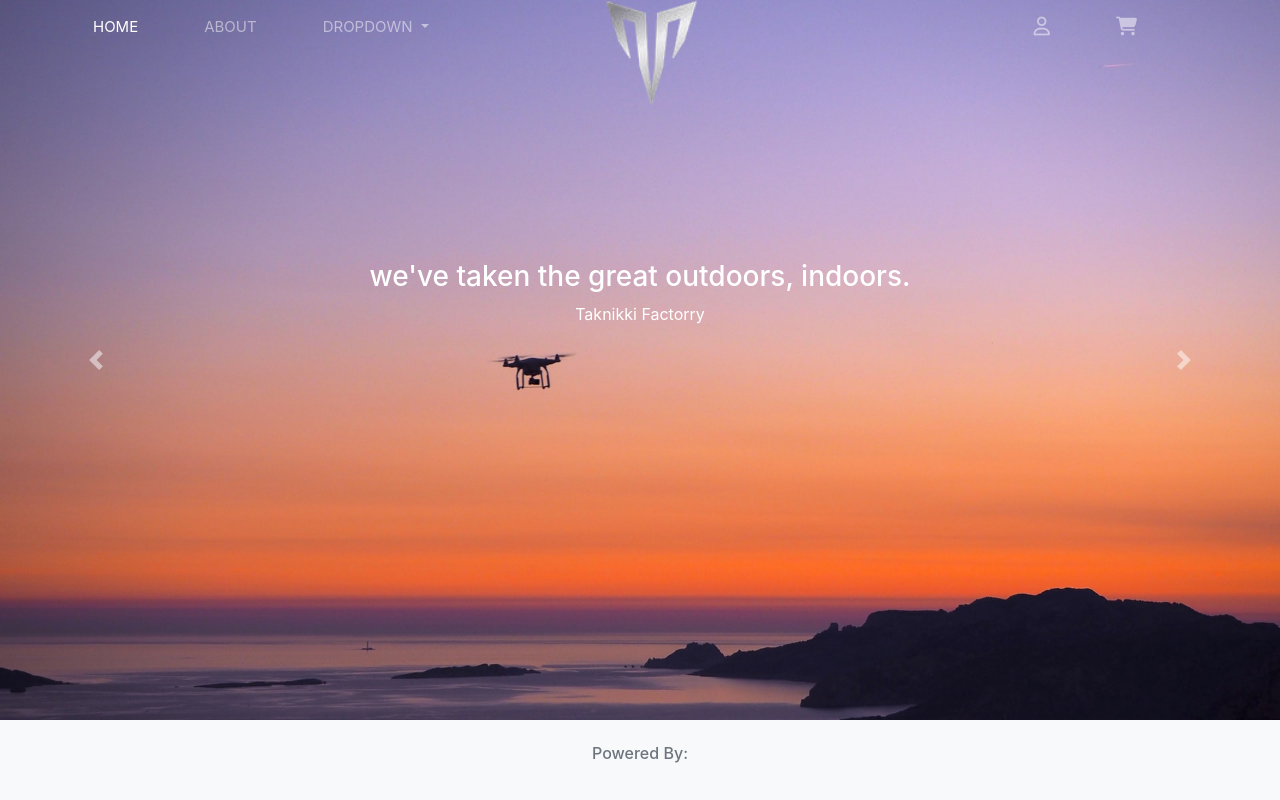
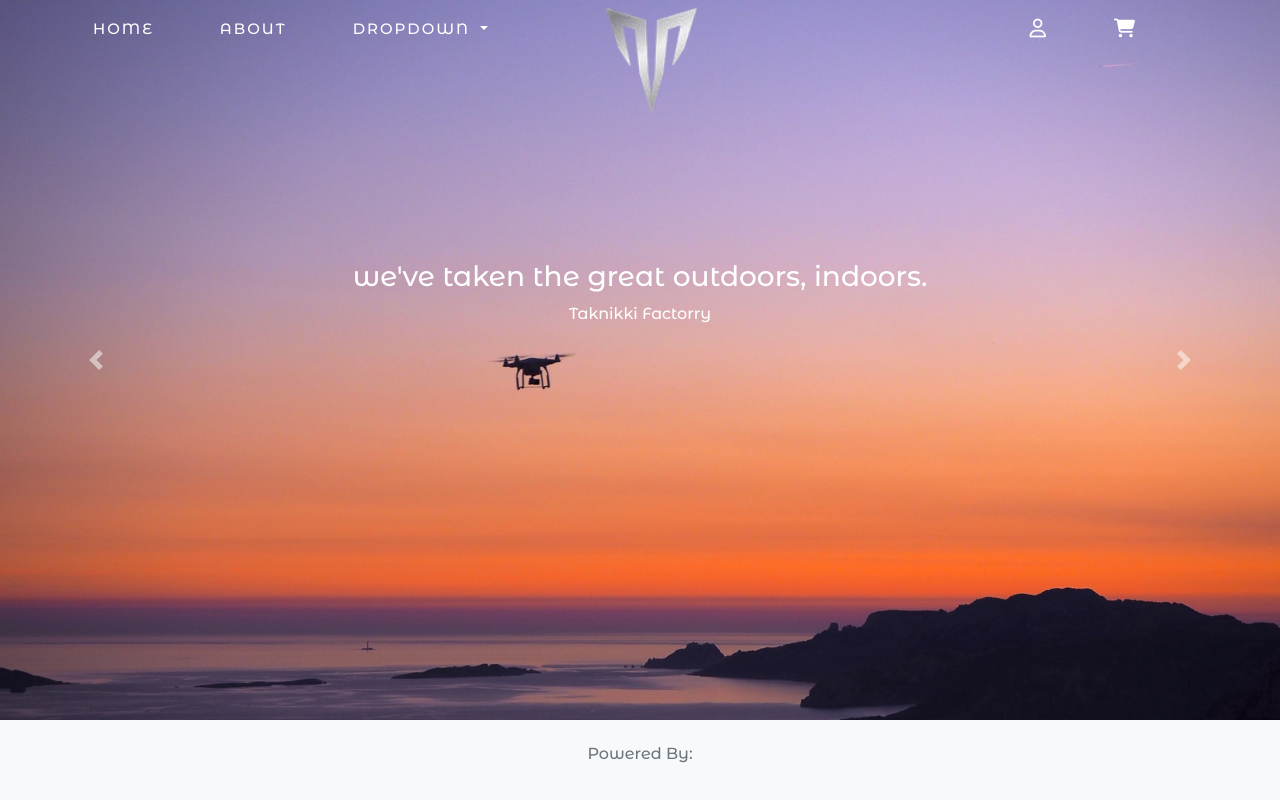
Before and after one commit to AJSTINGER98/E-Commerce-WebApp, a Vue app in the folder client/: page / in a window 1280 px wide. Shown: the top 800 px of the page. Built offline with nearby package versions, Linux system fonts and the light colour scheme.

Commit message:
navbar design phase-2

```diff
--- a/client/package.json
+++ b/client/package.json
@@ -9,6 +9,7 @@
   },
   "dependencies": {
     "core-js": "^3.6.5",
+    "jquery": "^3.5.1",
     "vue": "^2.6.11"
   },
   "devDependencies": {
--- a/client/public/index.html
+++ b/client/public/index.html
@@ -5,14 +5,16 @@
     <meta http-equiv="X-UA-Compatible" content="IE=edge">
     <meta name="viewport" content="width=device-width,initial-scale=1.0">
     <link rel="icon" href="<%= BASE_URL %>favicon.ico">
+    <link href="https://fonts.googleapis.com/css2?family=Montserrat+Alternates:wght@500;700&display=swap" rel="stylesheet">
+    <link rel="stylesheet" href="https://stackpath.bootstrapcdn.com/bootstrap/4.5.0/css/bootstrap.min.css" integrity="sha384-9aIt2nRpC12Uk9gS9baDl411NQApFmC26EwAOH8WgZl5MYYxFfc+NcPb1dKGj7Sk" crossorigin="anonymous">
     <link rel="stylesheet" href="css/app.css">
-    <link rel="stylesheet" href="https://stackpath.bootstrapcdn.com/bootstrap/4.5.0/css/bootstrap.min.css" integrity="sha384-9aIt2nRpC12Uk9gS9baDl411NQApFmC26EwAOH8WgZl5MYYxFfc+NcPb1dKGj7Sk" crossorigin="anonymous">
     <script src="https://kit.fontawesome.com/66b4200b0c.js" crossorigin="anonymous"></script>
     <title><%= htmlWebpackPlugin.options.title %></title>
     <style>
       html , body {
         overflow-x: hidden;
         scroll-behavior: smooth;
+        font-family: 'Montserrat Alternates', sans-serif;
       }
     </style>
   </head>
--- a/client/src/App.vue
+++ b/client/src/App.vue
@@ -1,9 +1,9 @@
 <template>
   <div id="#app">
-    <nav class="navbar navbar-expand-lg navbar-dark fixed-top" :class= "{'background-dark': hasScrolled,'bg-transparent' : !hasScrolled }">
+    <nav class="navbar navbar-expand-lg fixed-top" :class= "{'background-dark': hasScrolled,'bg-transparent' : !hasScrolled }">
       <a class="navbar-brand nav-header navbar-mobile" :class="{'nav-header-scroll': hasScrolled}"  href="#"><img src="./assets/nav-logo.png" alt="nav-logo"></a>
-      <button class="navbar-toggler border-0" type="button" data-toggle="collapse" data-target="" aria-controls="navbarSupportedContent" aria-expanded="false" aria-label="Toggle navigation" @click="isToggled = true, handleScroll()">
-        <span class="navbar-toggler-icon"></span>
+      <button class="navbar-toggler border-0" type="button" data-toggle="collapse" data-target="" aria-controls="navbarSupportedContent" aria-expanded="false" aria-label="Toggle navigation" @click="isToggled = true">
+        <span class="">&#9776;</span>
       </button>
       <!-- NAVBAR -->
       <div class="collapse navbar-collapse container" :class="{'navbar-small' : hasScrolled,}" v-if="checkWidth">
@@ -14,23 +14,30 @@
           <li class="nav-item">
             <a class="nav-link" href="#"><span>ABOUT</span></a>
           </li>
-          <li class="nav-item dropdown">
-            <a class="nav-link dropdown-toggle " href="#" id="navbarDropdown" role="button" data-toggle="dropdown" aria-haspopup="true" aria-expanded="false">
+          <li class="nav-item dropdown show">
+            <a class="nav-link dropdown-toggle " href="#" id="navbarDropdown" role="button">
               DROPDOWN
             </a>
-            <div class="dropdown-menu" aria-labelledby="navbarDropdown">
+            <div class="dropdown-menu show" aria-labelledby="navbarDropdown">
               <a class="dropdown-item" href="#">ACTION</a>
-              <a class="dropdown-item" href="#">ANOTHER aCTION</a>
+              <a class="dropdown-item" href="#">ANOTHER ACTION</a>
               <div class="dropdown-divider"></div>
+              <a class="dropdown-item" href="#">SOMETHING ELSE</a>
+              <a class="dropdown-item" href="#">SOMETHING ELSE</a>
+              <a class="dropdown-item" href="#">SOMETHING ELSE</a>
+              <a class="dropdown-item" href="#">SOMETHING ELSE</a>
+              <a class="dropdown-item" href="#">SOMETHING ELSE</a>
+              <a class="dropdown-item" href="#">SOMETHING ELSE</a>
+              <a class="dropdown-item" href="#">SOMETHING ELSE</a>
               <a class="dropdown-item" href="#">SOMETHING ELSE</a>
             </div>
           </li>
-          <div class="ml-auto d-flex d-inline-block">
+          <div class="div-icons ml-auto d-flex d-inline-block">
             <li class="nav-item">
-              <a class="nav-link" href="#" @click="isModalVisible = true"><i class="far fa-user fa-lg"></i></a>
+              <a class="nav-link icons" href="#" @click="isModalVisible = true"><i class="far fa-user fa-lg"></i></a>
             </li>
-            <li class="">
-              <a class="nav-link" href="#" @click="isModalVisible = true"><i class="fas fa-shopping-cart fa-lg"></i></a>
+            <li class="nav-item">
+              <a class="nav-link icons" href="#"><i class="fas fa-shopping-cart fa-lg"></i></a>
             </li>
           </div>
         </ul>
@@ -45,16 +52,19 @@
           <li class="nav-item">
             <a class="nav-link" href="#"> ABOUT</a>
           </li>
-          <li class="nav-item dropdown">
-            <a class="nav-link dropdown-toggle " href="#" id="navbarDropdown" role="button" data-toggle="dropdown" aria-haspopup="true" aria-expanded="false">
+          <li class="nav-item dropdown show">
+            <a class="nav-link" href="#" id="navbarDropdown" role="button" @click="toggleDropdown = !toggleDropdown">
               DROPDOWN
             </a>
-            <div class="dropdown-menu" aria-labelledby="navbarDropdown">
+            <div class="dropdown-menu show" aria-labelledby="navbarDropdown" :class="{'sidebar-dropdown-active': toggleDropdown ,'sidebar-dropdown-inactive': !toggleDropdown}">
               <a class="dropdown-item py-2 px-4" href="#">ACTION</a>
               <a class="dropdown-item py-2 px-4" href="#">ANOTHER ACTION</a>
               <div class="dropdown-divider m-0"></div>
               <a class="dropdown-item py-2 px-4" href="#">SOMETHING ELSE HERE</a>
             </div>
+          </li>
+          <li class="nav-item">
+            <a class="nav-link" href="#">CART</a>
           </li>
           <li class="nav-item">
             <a class="nav-link" href="#" @click="isModalVisible = true">LOGIN</a>
@@ -63,7 +73,7 @@
         </ul>
       </div>
     </nav>
-    <!-- Login/SIgnUp Component -->
+    <!-- Login/SignUp Component -->
     <home :class="{'blur-effect' : isModalVisible}"></home>
     <component :is="currentAuthPage" v-show="isModalVisible" @close="closeModal()" @change="currentAuthPage = $event"></component>
     <!-- Footer -->
@@ -117,9 +127,11 @@
 import signUp from './components/Auth/SignUp.vue';
 
 
+
 export default {
   data (){
     return {
+      toggleDropdown :false,
       hasScrolled : false,
       isToggled : false,
       updateScroll : window.scrollY,
@@ -136,12 +148,13 @@
     window.addEventListener('scroll', this.handleScroll);
     window.addEventListener('resize',this.windowSize);
     this.windowSize();
+
   },
 
   methods: {
     handleScroll(){
       this.updateScroll = window.scrollY;
-      if(window.scrollY > 100 || this.isToggled){
+      if(window.scrollY > 100){
         this.hasScrolled = true;
       } else{
         this.hasScrolled = false;
@@ -157,7 +170,7 @@
     windowSize() {
       this.window.width = window.innerWidth;
       this.window.height = window.innerHeight;
-    }
+    },
 
 
   },
@@ -178,6 +191,8 @@
 <style scoped>
   .navbar{
     transition: background 0.5s;
+    font-size: 15px;
+    padding: 10px 0;
   }
 
   .navbar ul li {
@@ -202,16 +217,9 @@
     padding-top: 40px;
     transform: scale(0.8);
   }
-  .navbar{
-    font-size: 15px;
-  }
 
   .background-dark {
     background-color: black;
-    color: white;
-
-  }
-  .nav-body a{
     color: white;
 
   }
@@ -227,6 +235,34 @@
     }
   }
 
+
+  .navbar-collapse .dropdown .dropdown-menu {
+    border-radius: 0;
+    background: white;
+    color: black;
+    margin-right: 5px;
+    padding: 0;
+    border-radius: 5px;
+    max-height: 0;
+    transition: all 0.5s ease-in-out;
+    overflow: hidden;
+    height: auto;
+    visibility: collapse;
+
+  }
+
+  .navbar-collapse .dropdown:hover .dropdown-menu, .navbar-collapse .dropdown:focus .dropdown-menu{
+    max-height: 100vh;
+    visibility: visible;
+
+  }
+
+  .navbar-collapse .dropdown-menu .dropdown-item:hover , .navbar-collapse .dropdown-menu .dropdown-item:focus{
+    background: black;
+    color: white;
+  }
+
+
   .sidebar {
     position: absolute;
     left: 0;
@@ -235,16 +271,20 @@
     height: 100vh;
     width: 0;
     color: white;
-    transition: width 0.7s ease;
+    transition: width 0.5s ease-in-out 0.2s;
     overflow-x: hidden;
     z-index: 1;
+    padding: 4px;
+    margin: 0;
+    padding: 0;
+
   }
   .sidebar-active {
+    width: 350px;
 
-    width: 250px;
   }
   .sidebar ul {
-    position: sticky;
+
     margin-left: 5px;
   }
   .sidebar ul li {
@@ -254,24 +294,41 @@
     width: 100%;
   }
 
-  .dropdown-menu {
-    transition: all 0.3s ease;
+  .sidebar-dropdown-active{
+    max-height: 50vh;
+    transition: max-height 1.2s ease-in-out;
+  }
+  .sidebar-dropdown-inactive{
+    max-height: 0vh;
+    transition: max-height 0.7s ease;
+  }
+  .sidebar .dropdown-menu {
     border-radius: 0;
     background: black;
     color: white;
     margin-right: 5px;
-    border: 1px solid white;
     padding: 0;
+    overflow: hidden;
+    height: auto;
+
+
   }
 
-  .dropdown-menu .dropdown-item:hover{
+  .sidebar .dropdown-menu a{
+    color: inherit;
+  }
+
+  .nav-link {
+    color: white;
+    text-decoration: none;
+    letter-spacing: 2px;
+  }
+
+
+
+  .sidebar .dropdown-menu .dropdown-item:hover , .sidebar .dropdown-menu .dropdown-item:focus{
     background: white;
     color: black;
-  }
-
-  .sidebar ul li a {
-    color: inherit;
-    text-decoration: none;
   }
 
   .sidebar .closebtn {
@@ -284,6 +341,8 @@
     padding-top: 4px;
     height: 10%;
   }
+
+
   .nav-link span::after{
     content: '';
     display: block;
@@ -292,13 +351,28 @@
     background-color: white  ;
     bottom: 0;
     left: 0;
-    transform: scaleX(0);
-    transition: transform 0.3s ease-in-out;
+    margin-top: 10px;
+    opacity: 0;
+    /* transform: scaleX(0); */
+    transition: all 0.3s ease-in-out;
   }
 
 
   .nav-link:hover span:after {
-    transform: scaleX(1);
+    /* transform: scaleX(1); */
+    margin-top: 0;
+    opacity: 1;
   }
 
+  .navbar-toggler span{
+    color: white;
+    width: 20px;
+    height: 30px;
+  }
+  .div-icons .icons{
+    transition: transform 0.5s ease-out;
+  }
+  .div-icons .icons:hover{
+    transform: scale(1.3);
+  }
 </style>
--- a/client/src/main.js
+++ b/client/src/main.js
@@ -1,8 +1,18 @@
-import Vue from 'vue'
-import App from './App.vue'
+import Vue from 'vue';
+import App from './App.vue';
+import Jquery from 'jquery';
 
-Vue.config.productionTip = false
+Vue.config.productionTip = false;
+
+// Vue.use({
+//   install (Vue) {
+//     Vue.jquery = Jquery;
+//     Vue.prototype.$jquery = Jquery;
+//   }
+// });
+
+window.$ = Jquery;
 
 new Vue({
   render: h => h(App),
-}).$mount('#app')
+}).$mount('#app');
```
Also changed, not shown: 1 other file (tests, documents, lock files or other folders).
